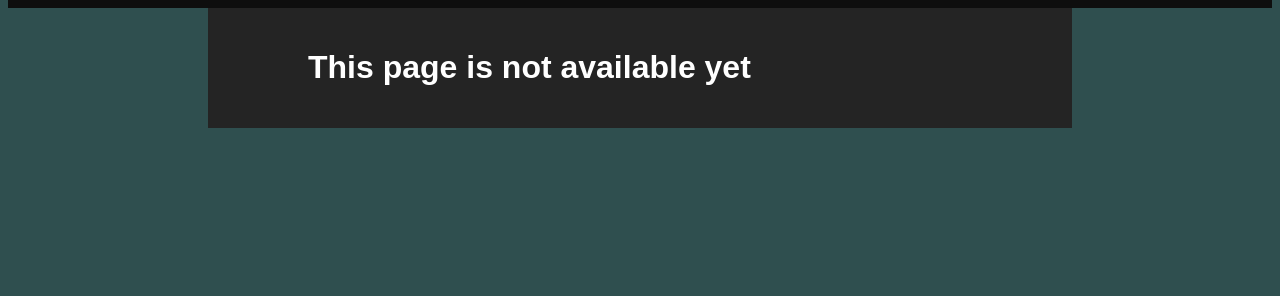
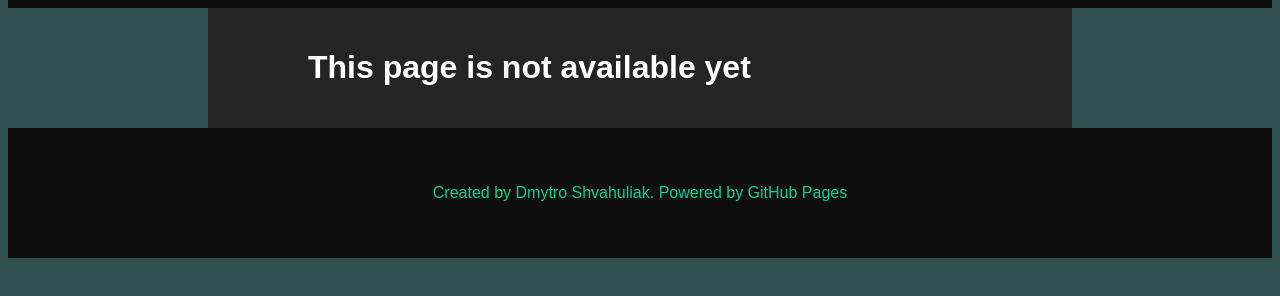
Before and after one commit to Chugaister/Chugaister.github.io, a plain HTML site: page inprogress.html in a window 1280 px wide. Shown: the part 128-424 px from the top of the page. Drawn offline with Linux system fonts and the light colour scheme.

Commit message:
footer added

```diff
--- /dev/null
+++ b/footer.html
@@ -0,0 +1,10 @@
+<!DOCTYPE html>
+<head>
+    <link href="./styles/style.css" rel="stylesheet" type="text/css"/>
+    <link href="./styles/footer.css" rel="stylesheet" type="text/css" />
+</head>
+<body>
+    <footer class="footer">
+        <p class="footerContent">Created by Dmytro Shvahuliak. Powered by GitHub Pages</p>
+    </footer>
+</body>
--- a/inprogress.html
+++ b/inprogress.html
@@ -5,6 +5,7 @@
     <meta http-equiv="X-UA-Compatible" content="IE=edge">
     <meta name="viewport" content="width=device-width, initial-scale=1.0">
     <link rel="icon" href="./imgs/L G BBG.png">
+    <link href="./styles/style.css" rel="stylesheet" type="text/css"/>
     <link href="./styles/content.css" rel="stylesheet" type="text/css"/>
     <link href="./styles/navbar.css" rel="stylesheet" type="text/css"/>
     <title>Hermes</title>
@@ -17,5 +18,9 @@
     <div class="content">
         <h1>This page is not available yet</h1>
     </div>
+
+    <nav class="footer"></nav>
+    <script src="./scripts/footerimport.js"></script>
+
 </body>
 </html>
--- a/navbar.html
+++ b/navbar.html
@@ -1,5 +1,6 @@
 <!DOCTYPE html>
 <head>
+    <link href="./styles/style.css" rel="stylesheet" type="text/css"/>
     <link href="./styles/navbar.css" rel="stylesheet" type="text/css" />
 </head>
 <body>
--- /dev/null
+++ b/scripts/footerimport.js
@@ -0,0 +1,6 @@
+const footer = document.querySelector('.footer')
+fetch('../footer.html')
+.then(res => res.text())
+.then(data => {
+    footer.innerHTML = data
+})
--- /dev/null
+++ b/styles/footer.css
@@ -0,0 +1,7 @@
+.footer {
+    padding-block: 20px;
+    color: #01d396;
+    background-color: #0e0e0e;
+    font-size: medium;
+    text-align: center;
+}
--- a/styles/navbar.css
+++ b/styles/navbar.css
@@ -1,7 +1,3 @@
-body {
-    background-color: rgb(47, 79, 79);
-}
-
 .navbar {
   margin: 0px;
   padding-bottom: 10px;
--- /dev/null
+++ b/styles/style.css
@@ -0,0 +1,4 @@
+body {
+    background-color: rgb(47, 79, 79);
+    font-family: Arial, Helvetica, sans-serif;
+}
```
Also changed, not shown: contacts.html (+4 -0 lines), index.html (+5 -0 lines).
